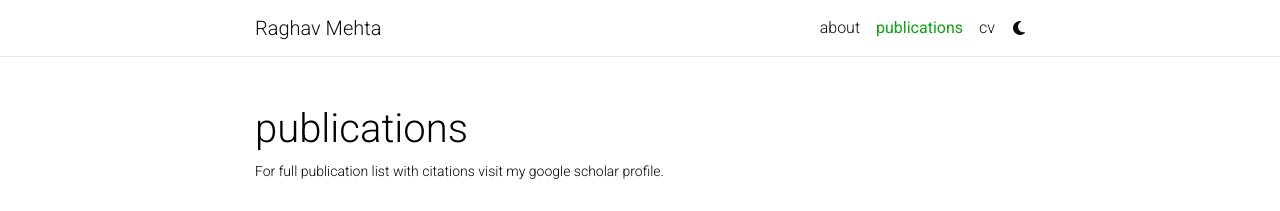
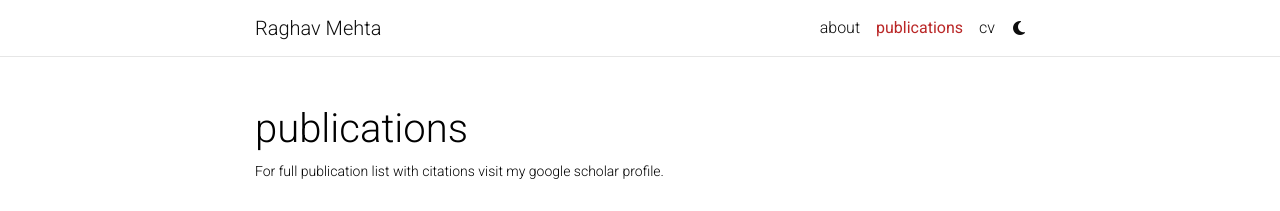
Before and after one commit to RagMeh11/RagMeh11.github.io, a Jekyll site: the page built from _pages/publications.md, in a window 1280 px wide. Shown: the top 211 px of the page. Built offline with Jekyll 4.4.1, drawn with Linux system fonts in a browser that asks for light colours; full-size pictures stand in for the smaller copies a plugin makes; comment, search, counter and statistics services are not loaded; a style sheet for code colours, icons or effects is not loaded; grey boxes are pictures that could not be loaded.

Commit message:
changed icon, light theme colour, and publication grouping

```diff
--- a/_config.yml
+++ b/_config.yml
@@ -12,7 +12,7 @@
 keywords:   # add your own keywords or leave empty
 
 lang: en # the language of your site (for example: en, fr, cn, ru, etc.)
-icon: icon4.jpg  # the emoji used as the favicon (alternatively, provide image name in /assets/img/)
+icon: raghav.jpg  # the emoji used as the favicon (alternatively, provide image name in /assets/img/)
 
 url: https://RagMeh11.github.io # the base hostname & protocol for your site
 baseurl: # the subpath of your site, e.g. /blog/. Leave blank for root
@@ -291,7 +291,7 @@
   details_link: Details
 
   query: "@*"
-  group_by: type
+  group_by: year
   group_order: descending
 
 # Display different badges withs stats for your publications
--- a/_sass/_themes.scss
+++ b/_sass/_themes.scss
@@ -7,8 +7,8 @@
   --global-code-bg-color: #{$code-bg-color-light};
   --global-text-color: #{$black-color};
   --global-text-color-light: #{$grey-color};
-  --global-theme-color: #{$green-color-dark};
-  --global-hover-color: #{$green-color-dark};
+  --global-theme-color: #{$red-color-dark};
+  --global-hover-color: #{$red-color-dark};
   --global-hover-text-color: #{$white-color};
   --global-footer-bg-color: #{$grey-color-light};
   --global-footer-text-color: #{$grey-color-dark};
@@ -52,8 +52,8 @@
   --global-code-bg-color: #{$code-bg-color-dark};
   --global-text-color: #{$grey-color-light};
   --global-text-color-light: #{$grey-color-light};
-  --global-theme-color: #{$red-color-dark};
-  --global-hover-color: #{$red-color-dark};
+  --global-theme-color: #{$green-color-dark};
+  --global-hover-color: #{$green-color-dark};
   --global-hover-text-color: #{$white-color};
   --global-footer-bg-color: #{$grey-color-dark};
   --global-footer-text-color: #{$grey-color-light};
```
